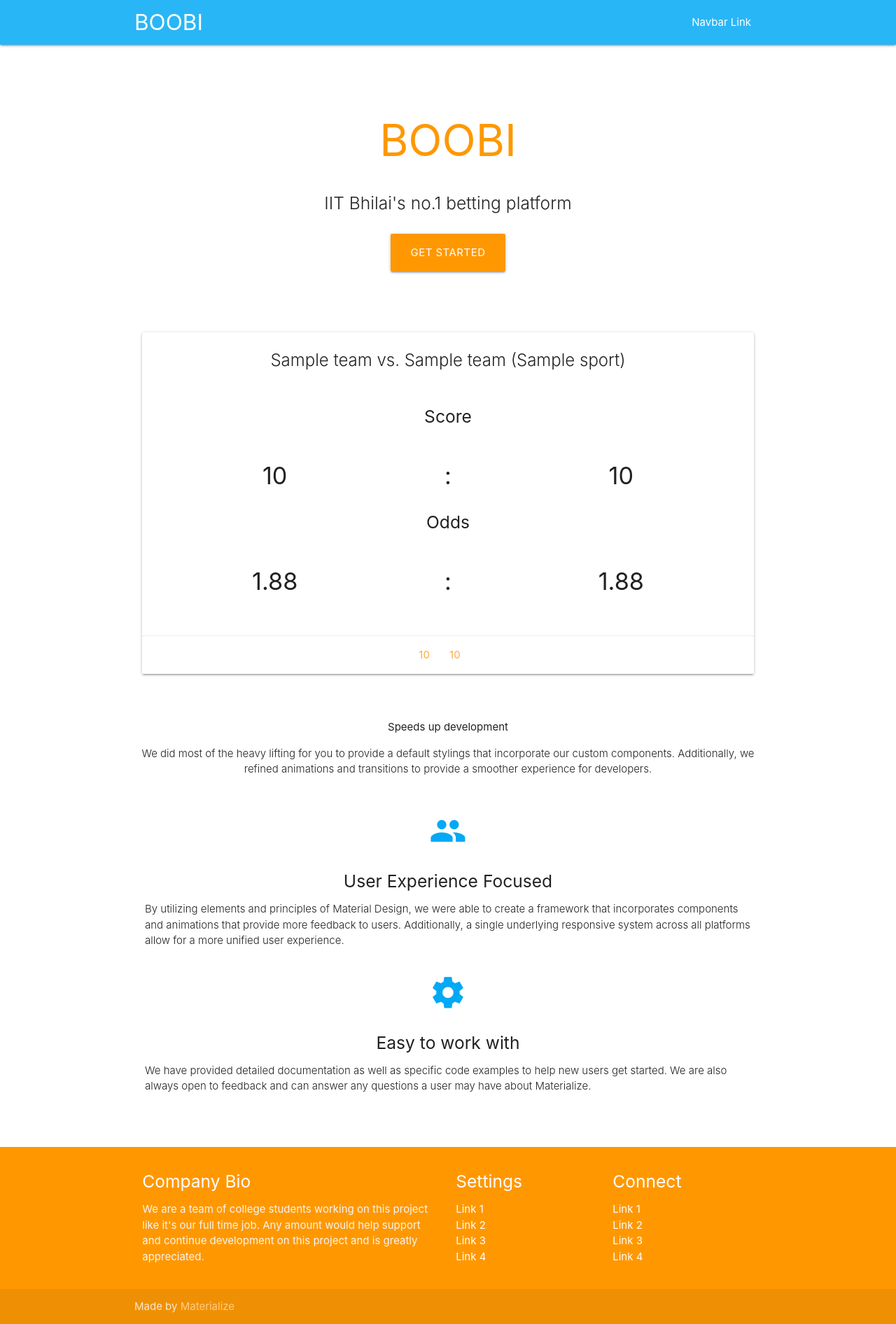
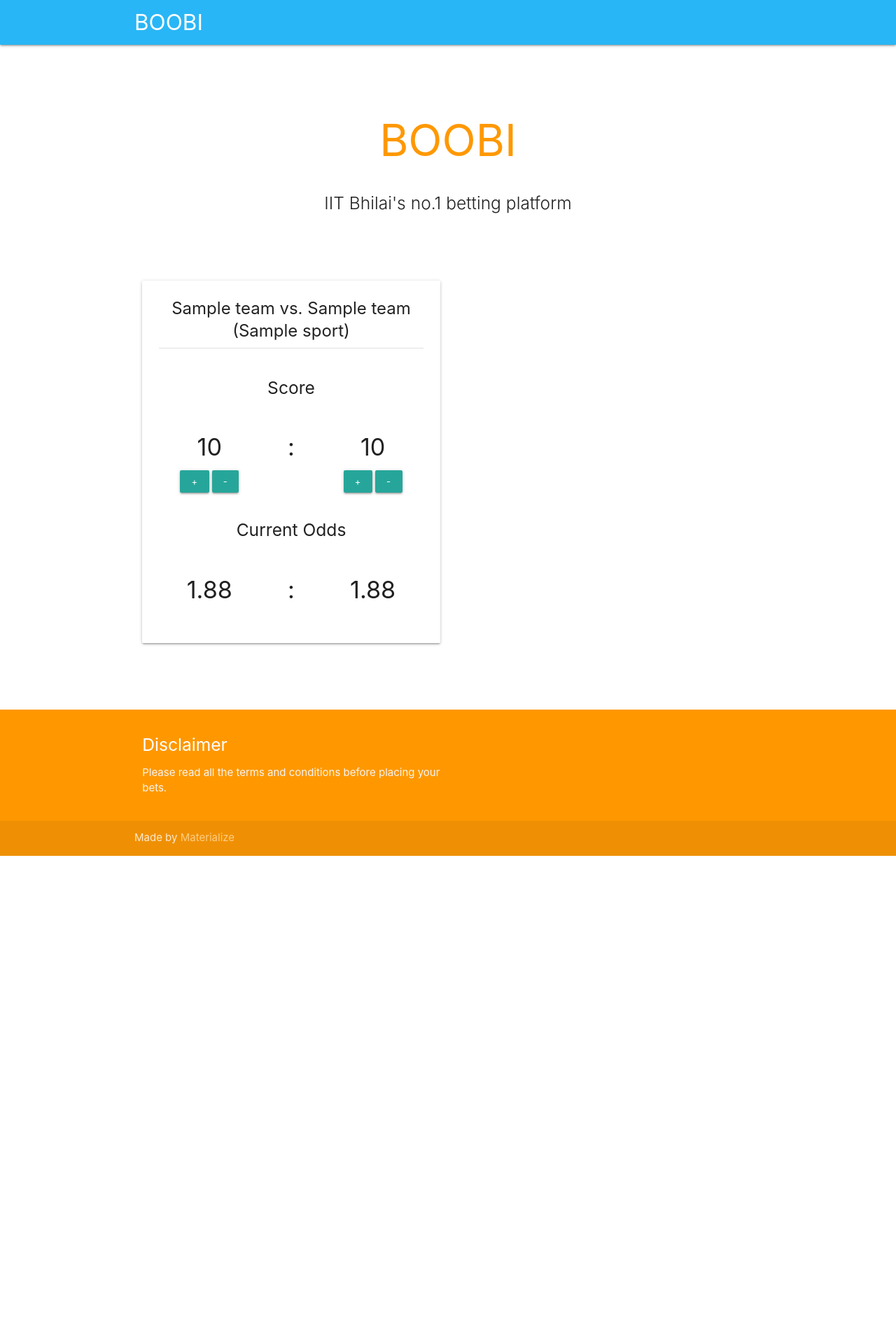
Before and after one commit to ayush1120/BetInf, a Django app: template stoned/templates/index.html in a window 1280 px wide. Shown: the whole page at 70% size. After the commit the page ends 1223 px from the top, so only its background shows below. Run offline with Django 3.2, Linux system fonts and the light colour scheme; the template is opened without the code that fills it: values that come from a table or form of the project are taken from there, others are empty; tables that the repository leaves empty hold one stand-in row (values such as "Sample post"); some libraries are stand-ins or nearby versions.

Commit message:
changes to index.html

```diff
--- a/stoned/templates/index.html
+++ b/stoned/templates/index.html
@@ -5,7 +5,7 @@
 <head>
   <meta http-equiv="Content-Type" content="text/html; charset=UTF-8"/>
   <meta name="viewport" content="width=device-width, initial-scale=1, maximum-scale=1.0"/>
-  <title>Starter Template - Materialize</title>
+  <title>Boobi</title>
 
   <!-- CSS  -->
   <link href="https://fonts.googleapis.com/icon?family=Material+Icons" rel="stylesheet">
@@ -15,14 +15,6 @@
 <body>
   <nav class="light-blue lighten-1" role="navigation">
     <div class="nav-wrapper container"><a id="logo-container" href="#" class="brand-logo">BOOBI</a>
-      <ul class="right hide-on-med-and-down">
-        <li><a href="#">Navbar Link</a></li>
-      </ul>
-
-      <ul id="nav-mobile" class="sidenav">
-        <li><a href="#">Navbar Link</a></li>
-      </ul>
-      <a href="#" data-target="nav-mobile" class="sidenav-trigger"><i class="material-icons">menu</i></a>
     </div>
   </nav>
   <div class="section no-pad-bot" id="index-banner">
@@ -32,27 +24,25 @@
       <div class="row center">
         <h5 class="header col s12 light">IIT Bhilai's no.1 betting platform</h5>
       </div>
-      <div class="row center">
-        <a href="http://materializecss.com/getting-started.html" id="download-button" class="btn-large waves-effect waves-light orange">Get Started</a>
-      </div>
       <br><br>
 
     </div>
   </div>
 
-  {% for match in matches %}
   <div class="container">
     <div class="section">
       <div class="row">
-        <div class="col s12">
+      {% for match in matches %}
+        <div class="col m6 s12">
           <div class="card darken-1 center-align">
             <div class="card-content">
-              <span class="card-title">{{match.team1.name}} vs. {{match.team2.name}} ({{match.sport}})</span>
+              <span class="card-title"><b>{{match.team1.name}} vs. {{match.team2.name}} ({{match.sport}})</b></span>
+              <div class="divider"></div>
               <div class="row">
-                <div class="col m6">
+                <div class="col s6">
                   <img src="#" alt="" class="circle responsive-img">
                 </div>
-                <div class="col m6">
+                <div class="col s6">
                   <img src="#" alt="" class="circle responsive-img">
                 </div>
 
@@ -61,104 +51,57 @@
                 <h5>Score</h5>
               </div>
               <div class="row">
-                <div class="col m5">
-                  <h4>{{match.team1_score}}</h4>
+                <div class="col s5">
+                  <div class="row">
+                    <h4>{{match.team1_score}}</h4>
+                    <a class="waves-effect waves-light btn-small">+</a>
+                    <a class="waves-effect waves-light btn-small">-</a>
+                  </div>
                 </div>
-                <div class="col m2">
+                <div class="col s2">
                   <h4>:</h4>
                 </div>
-                <div class="col m5">
-                  <h4>{{match.team2_score}}</h4>
+                <div class="col s5">
+                  <div class="row">
+                    <h4>{{match.team2_score}}</h4>
+                    <a class="waves-effect waves-light btn-small">+</a>
+                    <a class="waves-effect waves-light btn-small">-</a>
+                  </div>
                 </div>
               </div>
               <div class="row">
-                <h5>Odds</h5>
+                <h5>Current Odds</h5>
               </div>
               <div class="row">
-                <div class="col m5">
+                <div class="col s5">
                   <h4>{{match.get_multipliers.0}}</h4>
                 </div>
-                <div class="col m2">
+                <div class="col s2">
                   <h4>:</h4>
                 </div>
-                <div class="col m5">
+                <div class="col s5">
                   <h4>{{match.get_multipliers.1}}</h4>
                 </div>
               </div>
 
 
             </div>
-            <div class="card-action">
-              <a href="#">{{match.team1_score}}</a>
-              <a href="#">{{match.team2_score}}</a>
-            </div>
           </div>
         </div>
+        {% endfor %}
       </div>
     </div>
   </div>
-{% endfor %}
 
-  <div class="container">
-    <div class="section">
-
-      <!--   Icon Section   -->
-      <div class="row">
-        <div clbet class="center">Speeds up development</h5>
-
-            <p class="light">We did most of the heavy lifting for you to provide a default stylings that incorporate our custom components. Additionally, we refined animations and transitions to provide a smoother experience for developers.</p>
-          </div>
-        </div>
-
-        <div class="col s12 m4">
-          <div class="icon-block">
-            <h2 class="center light-blue-text"><i class="material-icons">group</i></h2>
-            <h5 class="center">User Experience Focused</h5>
-
-            <p class="light">By utilizing elements and principles of Material Design, we were able to create a framework that incorporates components and animations that provide more feedback to users. Additionally, a single underlying responsive system across all platforms allow for a more unified user experience.</p>
-          </div>
-        </div>
-
-        <div class="col s12 m4">
-          <div class="icon-block">
-            <h2 class="center light-blue-text"><i class="material-icons">settings</i></h2>
-            <h5 class="center">Easy to work with</h5>
-
-            <p class="light">We have provided detailed documentation as well as specific code examples to help new users get started. We are also always open to feedback and can answer any questions a user may have about Materialize.</p>
-          </div>
-        </div>
-      </div>
-
-    </div>
-    <br><br>
+   <br><br>
   </div>
 
   <footer class="page-footer orange">
     <div class="container">
       <div class="row">
         <div class="col l6 s12">
-          <h5 class="white-text">Company Bio</h5>
-          <p class="grey-text text-lighten-4">We are a team of college students working on this project like it's our full time job. Any amount would help support and continue development on this project and is greatly appreciated.</p>
-
-
-        </div>
-        <div class="col l3 s12">
-          <h5 class="white-text">Settings</h5>
-          <ul>
-            <li><a class="white-text" href="#!">Link 1</a></li>
-            <li><a class="white-text" href="#!">Link 2</a></li>
-            <li><a class="white-text" href="#!">Link 3</a></li>
-            <li><a class="white-text" href="#!">Link 4</a></li>
-          </ul>
-        </div>
-        <div class="col l3 s12">
-          <h5 class="white-text">Connect</h5>
-          <ul>
-            <li><a class="white-text" href="#!">Link 1</a></li>
-            <li><a class="white-text" href="#!">Link 2</a></li>
-            <li><a class="white-text" href="#!">Link 3</a></li>
-            <li><a class="white-text" href="#!">Link 4</a></li>
-          </ul>
+          <h5 class="white-text">Disclaimer</h5>
+          <p class="grey-text text-lighten-4">Please read all the terms and conditions before placing your bets.</p>
         </div>
       </div>
     </div>
```
